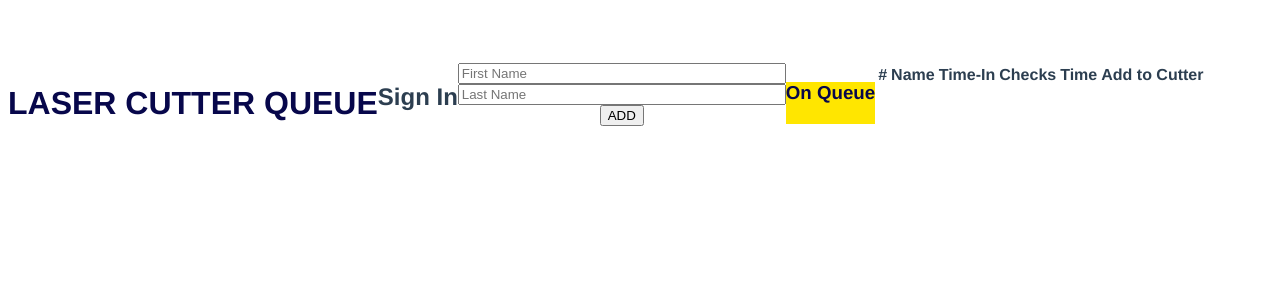
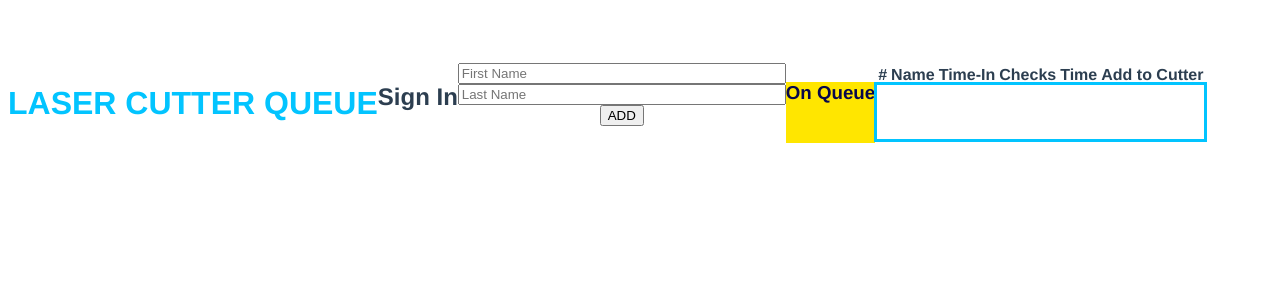
Before and after one commit to spjones97/BeAM-Queue, a Vue app: page / in a window 1280 px wide. Shown: the top 300 px of the page. Built offline with nearby package versions, Linux system fonts and the light colour scheme.

Commit message:
fix time error, add timeOne array variable

```diff
--- a/src/App.vue
+++ b/src/App.vue
@@ -13,6 +13,7 @@
       :onCutter="onCutter"
       :timeIn="timeIn"
       :times="times"
+      :timeOn="timeOn"
       :cutTimes="cutTimes"
       :time="time"
       :firstName="firstName"
@@ -36,6 +37,7 @@ export default {
       timeIn: [],
       times: [],
       cutTimes: [],
+      timeOn: [],
       time: 0,
       firstName: "",
       lastName: ""
--- a/src/components/LaserQueue.vue
+++ b/src/components/LaserQueue.vue
@@ -3,10 +3,10 @@
     <div class="container">
       <div class="card">
         <!-- Main Card header -->
-        <h1 class="card-header main-header">LASER CUTTER QUEUE</h1>
+        <h1 class="card-header main-header" style="text-align: center;">LASER CUTTER QUEUE</h1>
 
         <!-- Cutter Header -->
-        <h3 v-cloak v-if="onCutter.length > 0" class="cutter-header">
+        <h3 v-cloak v-if="onCutter.length > 0" class="cutter-header" style="text-align: center;">
           On
           Cutter
         </h3>
@@ -24,7 +24,7 @@
             <tr v-cloak v-for="(p, index) in onCutter" :key="index">
               <td>{{ index + 1 }}</td>
               <td>{{ getCutterName(index) }}</td>
-              <td>{{ currentTime }}</td>
+              <td>{{ getTimeOn(index) }}</td>
               <td id="timer">{{ getTime(index) }}</td>
               <td>
                 <button type="button" @click="removeCutter(index)" class="btn btn-warning">REMOVE</button>
@@ -34,7 +34,7 @@
         </table>
 
         <!-- Sign-Up Form Header -->
-        <h2 class="sign-header">Sign In</h2>
+        <h2 class="sign-header" style="text-align: center;">Sign In</h2>
 
         <!-- Sign-Up Form -->
         <div class="signcontainer">
@@ -58,8 +58,8 @@
           </form>
         </div>
 
-        <!-- Queue header -->
-        <h3 class="queue-header">On Queue</h3>
+        <!-- Queue Header -->
+        <h3 class="queue-header" style="text-align: center;">On Queue</h3>
 
         <!-- On-Queue Table -->
         <table class="table">
@@ -71,7 +71,7 @@
             <th>Time</th>
             <th>Add to Cutter</th>
           </thead>
-          <tbody>
+          <tbody class="queue-body">
             <tr v-cloak v-for="(p, index) in onQueue" :key="index">
               <td>{{ index + 1 }}</td>
               <td>{{ getQueueName(index) }}</td>
@@ -105,6 +105,7 @@ export default {
     onQueue: Array,
     onCutter: Array,
     timeIn: Array,
+    timeOn: Array,
     times: Array,
     cutTimes: Array,
     time: Number,
@@ -119,52 +120,63 @@ export default {
     // Returns number of people on the Laser Cutter
     numCutter: function() {
       return this.onCutter.length;
-    },
-    // Returns the current time
-    currentTime: function() {
-      var today = new Date();
-      return today.toLocaleTimeString();
     }
   },
   methods: {
-    // Add person to the Queue
+    // Add person to the queue
     addToQueue: function(first, last) {
       var name = first + " " + last;
       this.onQueue[this.onQueue.length] = name;
       var today = new Date();
+      // HH:MM AM/PM Format
       this.timeIn[this.timeIn.length] = today.toLocaleTimeString();
       this.onQueue.splice();
       this.timeIn.splice();
     },
-    // Add person from the Queue to the Laser Cutter
+    // Add person from queue to cutter
     addToCutter: function(index, time) {
       this.onCutter[this.onCutter.length] = this.onQueue[index];
       var now = new Date();
+      this.timeOn[this.timeOn.length] = now.toLocaleTimeString();
       now.setMinutes(now.getMinutes() + parseInt(time));
+      // HH:MM AM/PM Format
       this.times[this.times.length] = now.toLocaleTimeString();
       this.onQueue.splice(index, 1);
+      this.timeIn.splice(index, 1);
       this.onCutter.splice();
     },
-    // Removes person from the Laser Cutter
+    // Remove person from the cutter
     removeCutter: function(index) {
+      this.timeOn.splice(index, 1);
       this.onCutter.splice(index, 1);
       this.cutTimes.splice(index, 1);
+      this.times.splice(index, 1);
     },
-    // Returns Name of person in the Queue
+    // Get name from person in the queue
     getQueueName: function(index) {
       return this.onQueue[index];
     },
-    // Returns Name of person on the Cutter
+    // Get name from person on the cutter
     getCutterName: function(index) {
       return this.onCutter[index];
     },
-    // Returns Time person checked in
+    // Get time person signs in
     getTimeIn: function(index) {
       return this.timeIn[index];
     },
-    // Returns amount of Time cut is going to take
+    // Get input cut time amount
     getTime: function(index) {
       return this.times[index];
+    },
+    // Get time person was moved to the cutter
+    getTimeOn: function(index) {
+      return this.timeOn[index];
+    },
+    // Get the current time
+    getCurrent: function() {
+      var today = new Date();
+      // HH:MM AM/PM Format
+      return today.toLocaleTimeString();
     }
   }
 };
@@ -192,20 +204,26 @@ export default {
 
 .main-header {
   background-color: white;
-  color: rgb(7, 7, 75);
+  color: rgb(2, 196, 255);
 }
 
 .cutter-header {
   background-color: red;
   color: white;
+  margin-bottom: 0;
 }
 
 .queue-header {
   color: rgb(7, 7, 75);
   background-color: rgb(255, 230, 0);
+  margin-bottom: 0;
 }
 
 .cutter-body {
   outline: solid red;
 }
+
+.queue-body {
+  outline: solid rgb(2, 196, 255);
+}
 </style>
```
